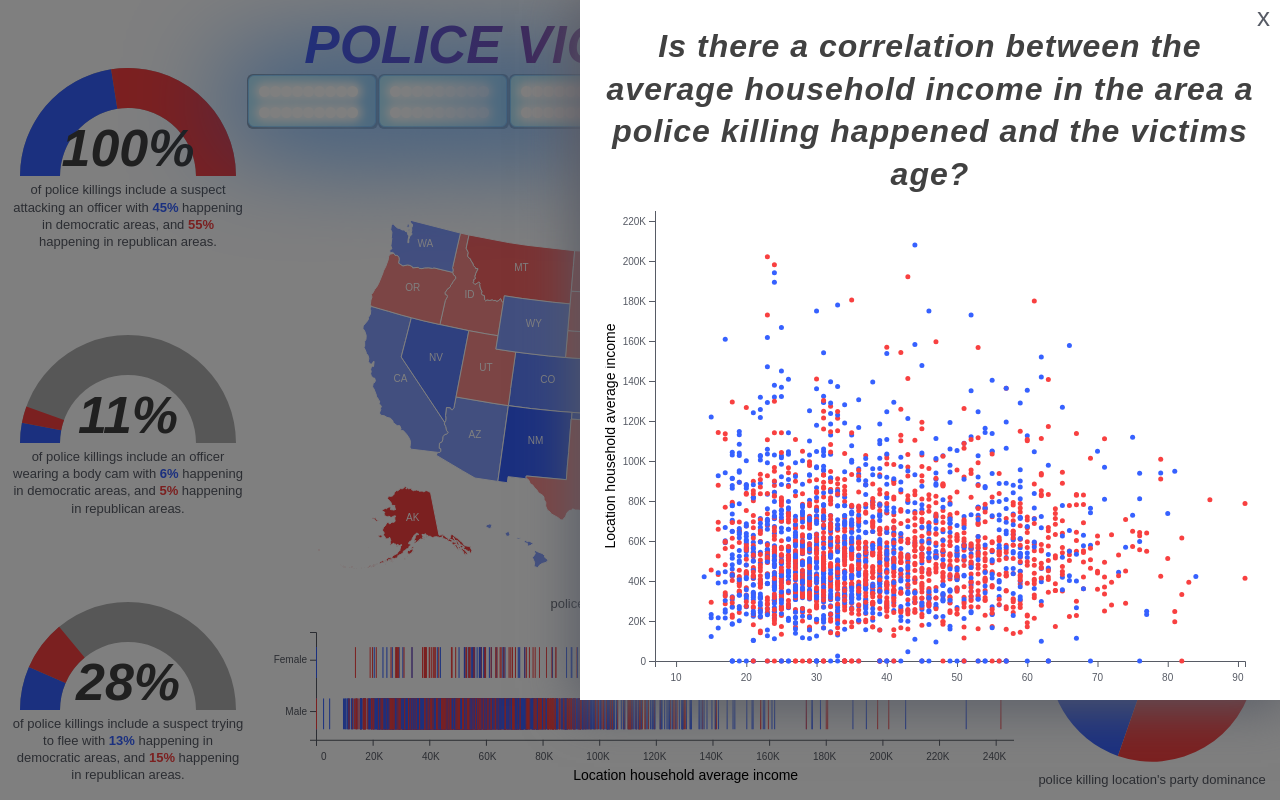
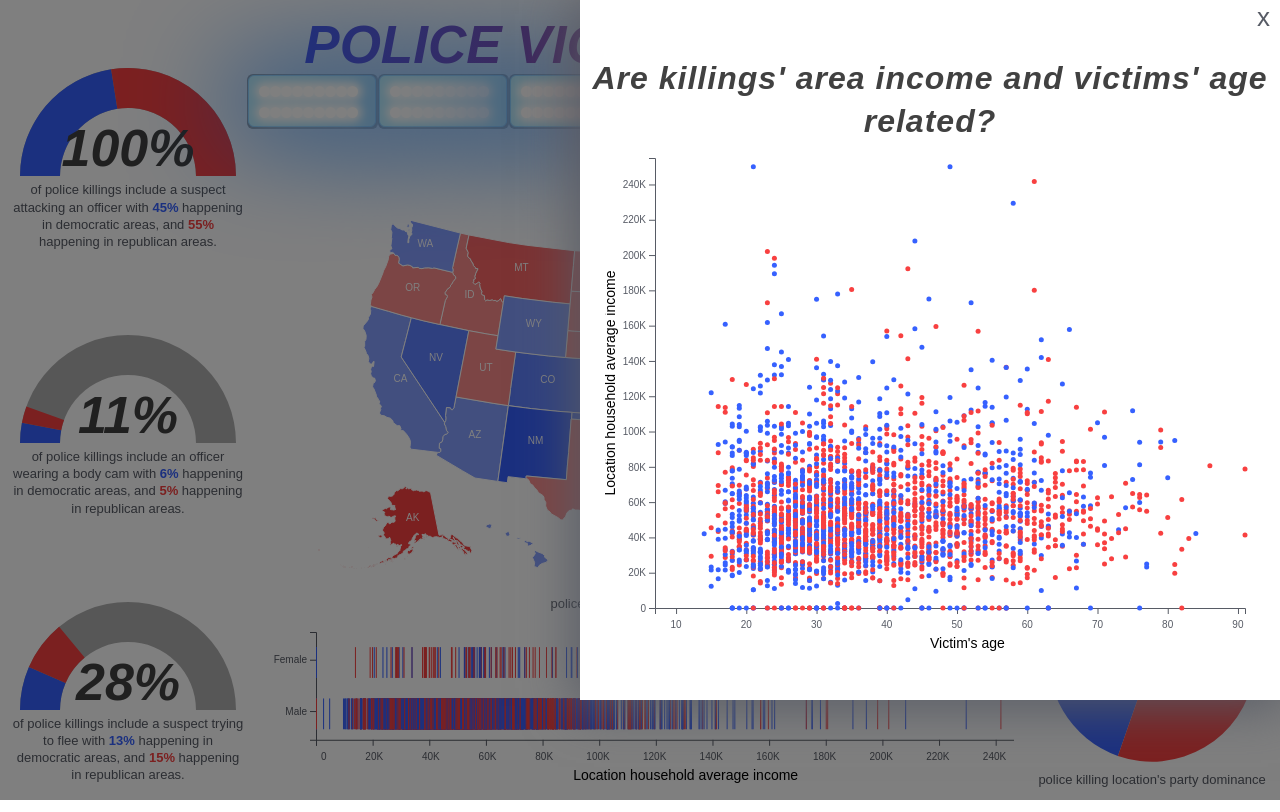
Before and after one commit to dlukyan/cpsc-6030, a React app: page /#/ in a window 1280 px wide. Both pictures are taken after a click on the element 1152 px from the left and 266 px from the top of the page. Built offline with nearby package versions, Linux system fonts and the light colour scheme.

Commit message:
fix scatter plot

```diff
--- a/src/components/widgets/scatter-plot.tsx
+++ b/src/components/widgets/scatter-plot.tsx
@@ -80,8 +80,8 @@ export const ScatterPlot: React.FC = () => {
     .range([dimensions.margin.left, dimensions.width - dimensions.margin.right])
   const yScale = d3
     .scaleLinear()
-    .domain([0, Math.max(...dataOriginal.map(d => Number(d.hhincome_median_census_tract)))])
-    .range([dimensions.height, 0])
+    .domain([0, Math.max(...dataOriginal.map(d => Number(d.hhincome_median_census_tract))) + 5000])
+    .range([dimensions.height, dimensions.margin.bottom])
 
   useEffect(() => {
     const priceStrFormatter = new Intl.NumberFormat('en-US', {
@@ -203,8 +203,7 @@ export const ScatterPlot: React.FC = () => {
       >
         {focused && (
           <h1 className={classes.question}>
-            Is there a correlation between the average household income in the area a police killing happened and the
-            victims age?
+            Are killings' area income and victims' age related?
           </h1>
         )}
         <svg ref={ref} />
```
